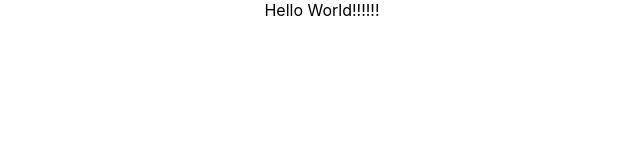
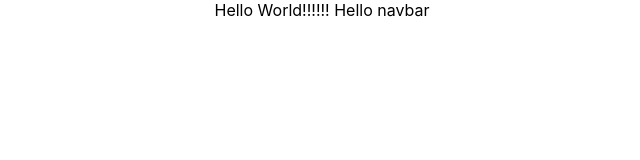
Before and after one commit to Smriti-Mhrz/website_collab1, a React (Create React App) app: page / in a window 1280 px wide. Shown: the top 160 px of the page, without its empty margins (318-958 px from the left). Built offline with nearby package versions, Linux system fonts and the light colour scheme.

Commit message:
Modified in navbar

```diff
--- a/src/components/NavBar.js
+++ b/src/components/NavBar.js
@@ -4,6 +4,7 @@ export default function NavBar() {
   return (
     <div>
       Hello World!!!!!!
+      Hello navbar
     </div>
   )
 }
```
